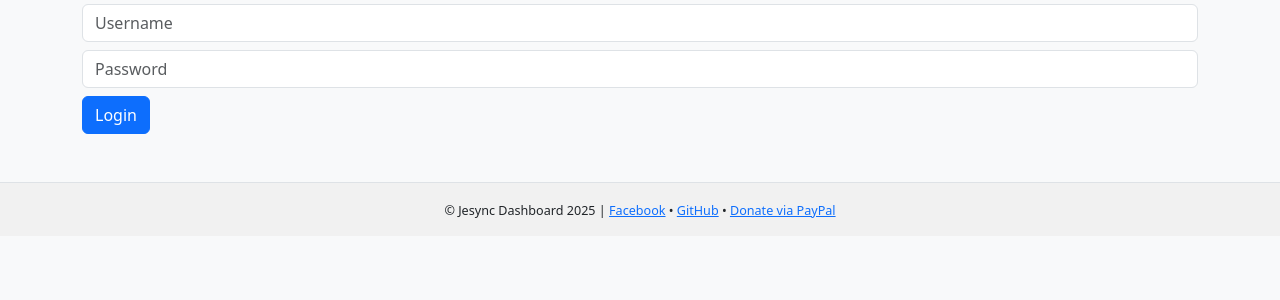
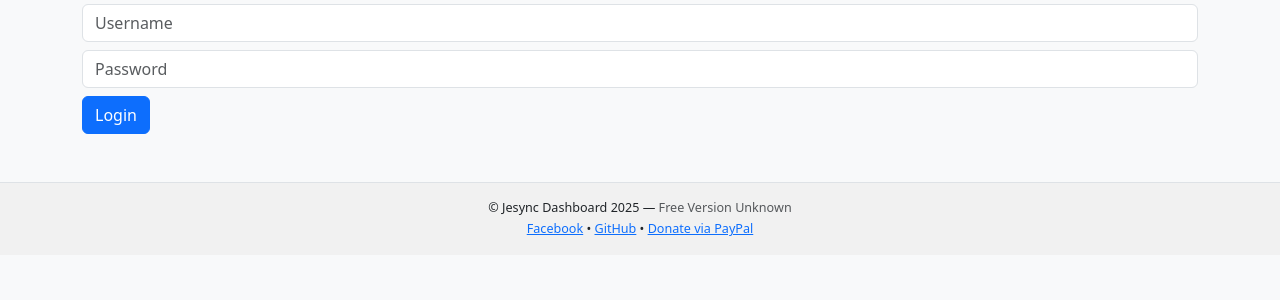
Before and after one commit to phminer101/jesync_dashboard_for_LibreQoS-Mikrotik_Integration, a Flask app: a page that uses templates/base.html in a window 1280 px wide. Shown: the part 188-488 px from the top of the page. Run offline with Flask 3, Linux system fonts and the light colour scheme; parts of the project's set-up code (start-up, migrations or seed data) failed here and were passed over.

Commit message:
Update base.html

```diff
--- a/templates/base.html
+++ b/templates/base.html
@@ -120,8 +120,11 @@
 
  <footer class="border-top mt-5 py-3">
   <div class="container text-center">
+    <small class="d-block">
+      © Jesync Dashboard 2025 —
+      <span class="text-muted">Free Version {{ version }}</span>
+    </small>
     <small>
-        © Jesync Dashboard 2025 |
       <a href="https://facebook.com/jesync28" target="_blank">Facebook</a> •
       <a href="https://github.com/jesienazareth/jesync_dashboard" target="_blank">GitHub</a> •
       <a href="https://paypal.me/jnhl" target="_blank">Donate via PayPal</a>
```
Lines whose indentation alone changed are shown as unchanged.
